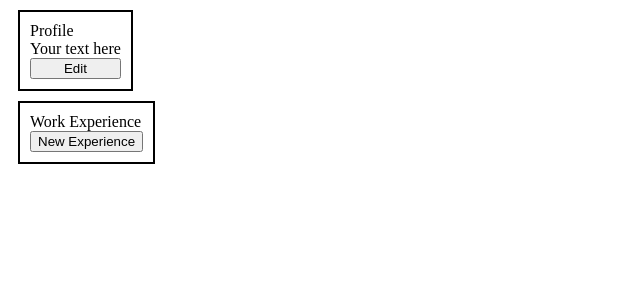
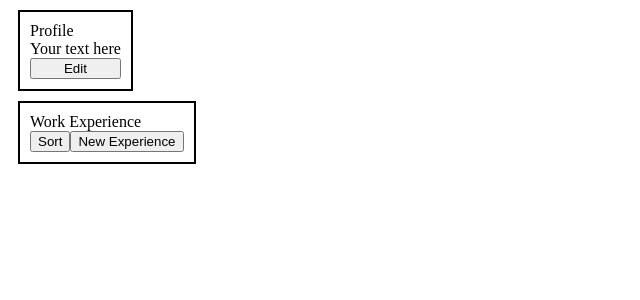
Before and after one commit to feindreh/cv-project, a React (Create React App) app: page / in a window 1280 px wide. Shown: the top 300 px of the page, without its empty margins (0-640 px from the left). Built offline with nearby package versions, Linux system fonts and the light colour scheme.

Commit message:
add sort experience

```diff
--- a/src/components/experience/experience.js
+++ b/src/components/experience/experience.js
@@ -16,6 +16,7 @@ class Experience extends Component{
     this.XpFactory = this.XpFactory.bind(this)
     this.deleteXp = this.deleteXp.bind(this)
     this.editXp = this.editXp.bind(this)
+    this.sortXp = this.sortXp.bind(this)
   }
 
   id=0
@@ -40,13 +41,19 @@ class Experience extends Component{
       xp: [...this.state.xp.filter((xp)=> xp.id !== searchID),obj]
     })
   }
+  sortXp(){
+    this.setState({
+      xp: this.state.xp.sort((a,b)=>{return (a.start - b.start)})
+    })
+  }
 
   render(){
         return(
             <div id="experience">
                 <div>Work Experience</div>
+                <button type="button" onClick={this.sortXp}>Sort</button>
                 <button type="button" onClick={this.newXp}>New Experience</button>
-                {this.state.xp.map((xp)=>{
+                {this.state.xp.reverse().map((xp)=>{
                   return <SingleXp  exp={xp} key={xp.id} edit={this.editXp} del={()=>{this.deleteXp(xp.id)}}/>
                 })}
             </div>
```
